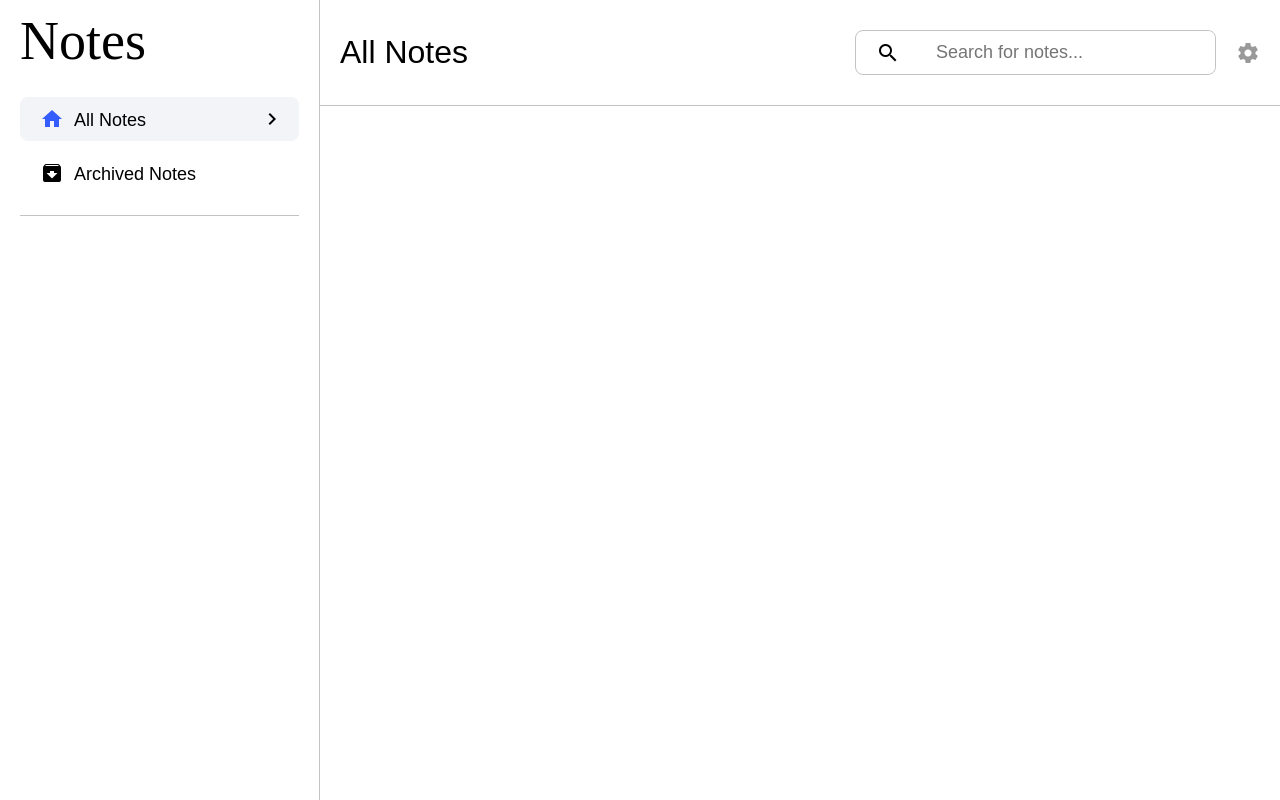
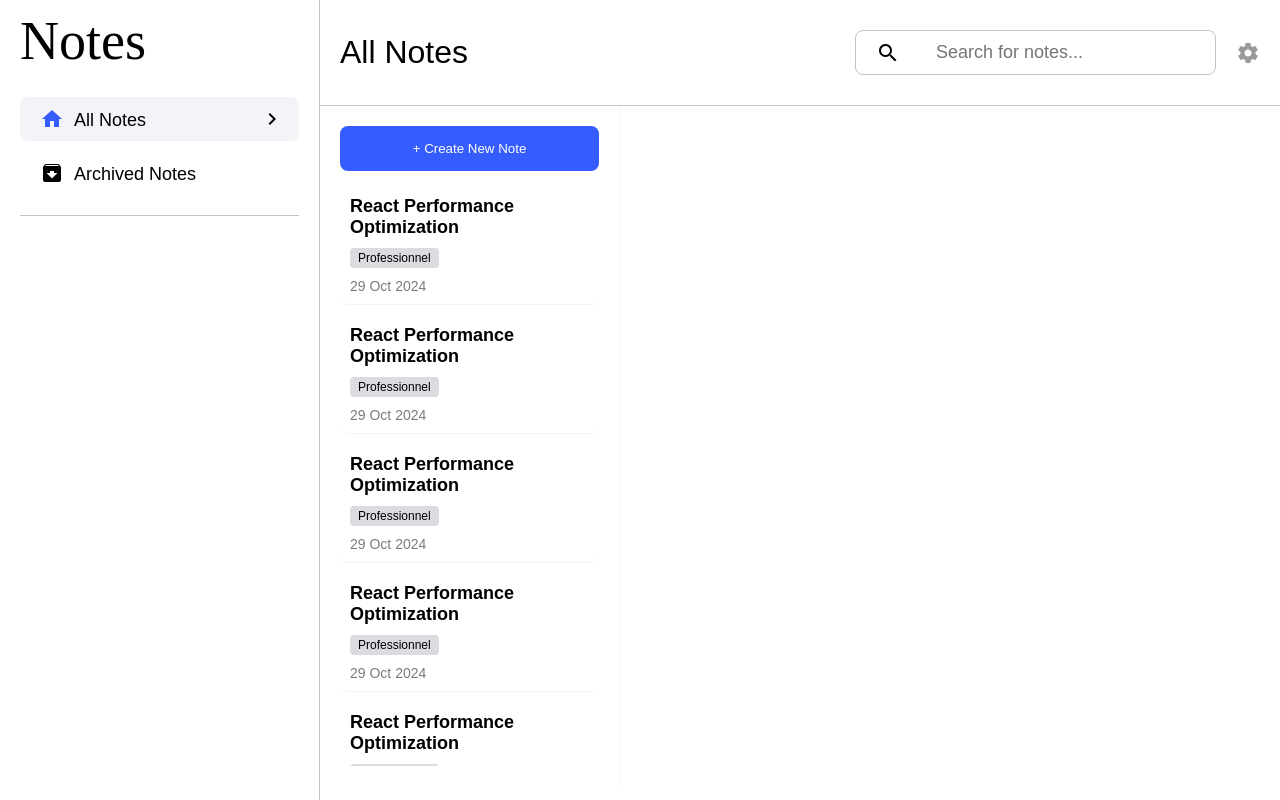
Before and after one commit to ClementSellyPro/notes-app, an Angular app: page / in a window 1280 px wide. Built offline with nearby package versions, Linux system fonts and the light colour scheme; a web font is replaced by a local one.

Commit message:
Create NoteListComponent and NoteItemComponent, with style

```diff
--- a/src/app/app.component.css
+++ b/src/app/app.component.css
@@ -7,3 +7,8 @@ main {
 .main-content {
   width: 100%;
 }
+
+.sections {
+  display: flex;
+  height: 85%;
+}
--- a/src/app/app.component.html
+++ b/src/app/app.component.html
@@ -2,5 +2,8 @@
   <app-side-bar />
   <div class='main-content'>
     <app-header />
+    <div class='sections'>
+      <app-note-list />
+    </div>
   </div>
 </main>
--- a/src/app/app.component.ts
+++ b/src/app/app.component.ts
@@ -1,12 +1,14 @@
 import { Component } from '@angular/core';
 import { SideBarComponent } from './components/side-bar/side-bar.component';
 import { HeaderComponent } from './components/header/header.component';
+import { NoteListComponent } from './components/note-list/note-list.component';
 
 @Component({
   selector: 'app-root',
   imports: [
     SideBarComponent,
-    HeaderComponent
+    HeaderComponent,
+    NoteListComponent
   ],
   templateUrl: './app.component.html',
   styleUrl: './app.component.css'
--- /dev/null
+++ b/src/app/components/note-item/note-item.component.css
@@ -0,0 +1,31 @@
+.note-item {
+  display: flex;
+  flex-direction: column;
+  gap: 10px;
+  border-radius: var(--border-radius);
+  padding: 10px;
+  border-bottom: 1px solid var(--bg-color-element)
+}
+
+.note-item:hover {
+  cursor: pointer;
+  background-color: var(--bg-color-element);
+}
+
+.note-item-title {
+  font-size: 18px;
+}
+
+.note-item-tag {
+  font-size: 12px;
+  width: fit-content;
+  padding: 3px 8px;
+  border-radius: calc(var(--border-radius) / 2);
+  background-color: var(--bg-color-element);
+  filter: brightness(0.9);
+}
+
+.note-item-date {
+  font-size: 14px;
+  color: var(--text-color-light)
+}
--- /dev/null
+++ b/src/app/components/note-item/note-item.component.html
@@ -0,0 +1,5 @@
+<div class='note-item'>
+  <h3 class='note-item-title'>React Performance Optimization</h3>
+  <p class='note-item-tag'>Professionnel</p>
+  <p class='note-item-date'>29 Oct 2024</p>
+</div>
--- /dev/null
+++ b/src/app/components/note-list/note-list.component.css
@@ -0,0 +1,41 @@
+.note-list-section {
+  display: flex;
+  flex-direction: column;
+  width: 300px;
+  height: 100%;
+  padding: 20px 20px;
+  border-right: 1px solid var(--bg-color-element);
+}
+
+.btn-add {
+  border: none;
+  padding: 15px 0;
+  width: 100%;
+  color: white;
+  background-color: var(--primary-color);
+  border-radius: var(--border-radius);
+}
+
+.btn-add:hover {
+  cursor: pointer;
+  filter: brightness(0.9);
+}
+
+.btn-add:active {
+  filter: brightness(1.1);
+}
+
+.notes {
+  display: flex;
+  flex-direction: column;
+  gap: 10px;
+  padding: 15px 0;
+  overflow: scroll;
+  scrollbar-width: none;
+  -ms-overflow-style: none;
+}
+
+
+.notes::-webkit-scrollbar {
+  display: none;
+}
--- /dev/null
+++ b/src/app/components/note-list/note-list.component.html
@@ -0,0 +1,11 @@
+<section class='note-list-section'>
+  <button class='btn-add'>+ Create New Note</button>
+  <div class='notes'>
+    <app-note-item />
+    <app-note-item />
+    <app-note-item />
+    <app-note-item />
+    <app-note-item />
+    <app-note-item />
+  </div>
+</section>
--- a/src/styles.css
+++ b/src/styles.css
@@ -18,5 +18,6 @@ body {
   --bg-color-element: #f3f4f8;
   --text-color: #222222;
   --border-color: #c3c3c3;
+  --text-color-light: #7b7b7b;
   --border-radius: 8px;
 }
```
Also changed, not shown: src/app/components/note-item/note-item.component.ts (added, +11 -0 lines), src/app/components/note-list/note-list.component.ts (added, +14 -0 lines).
